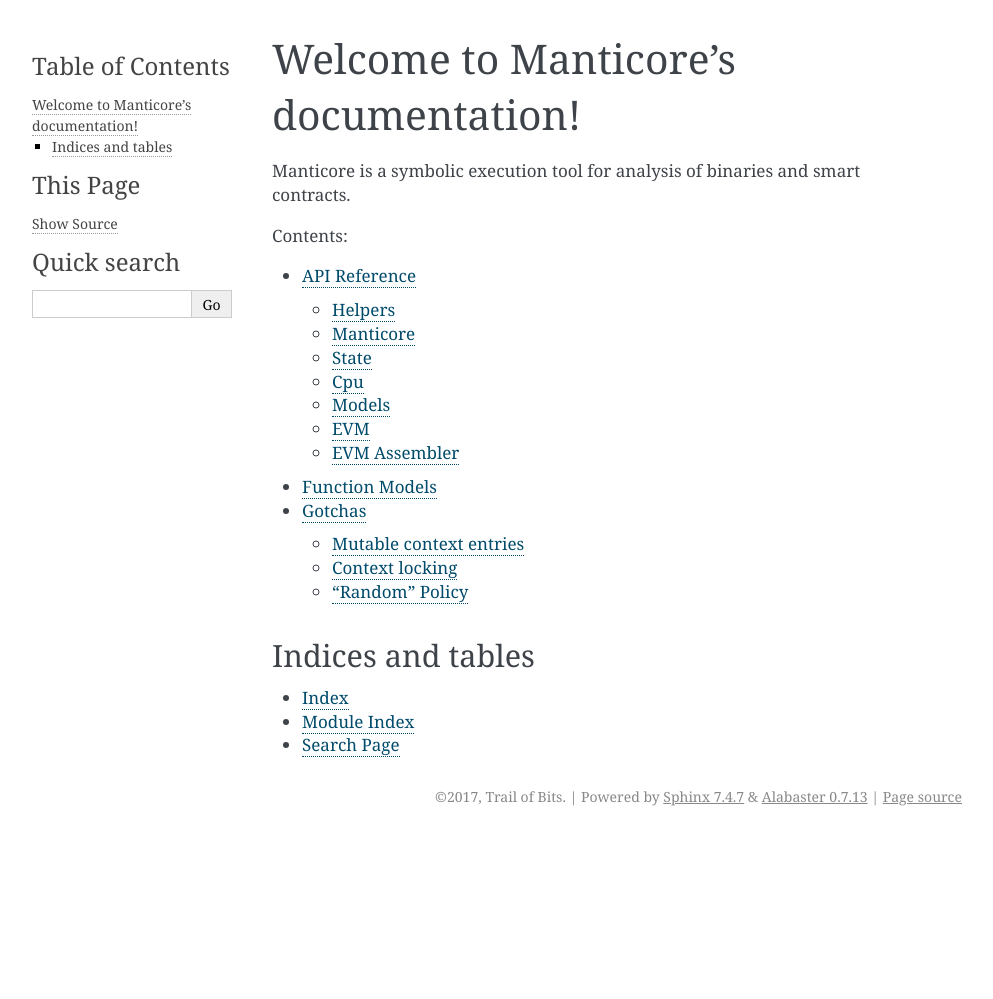
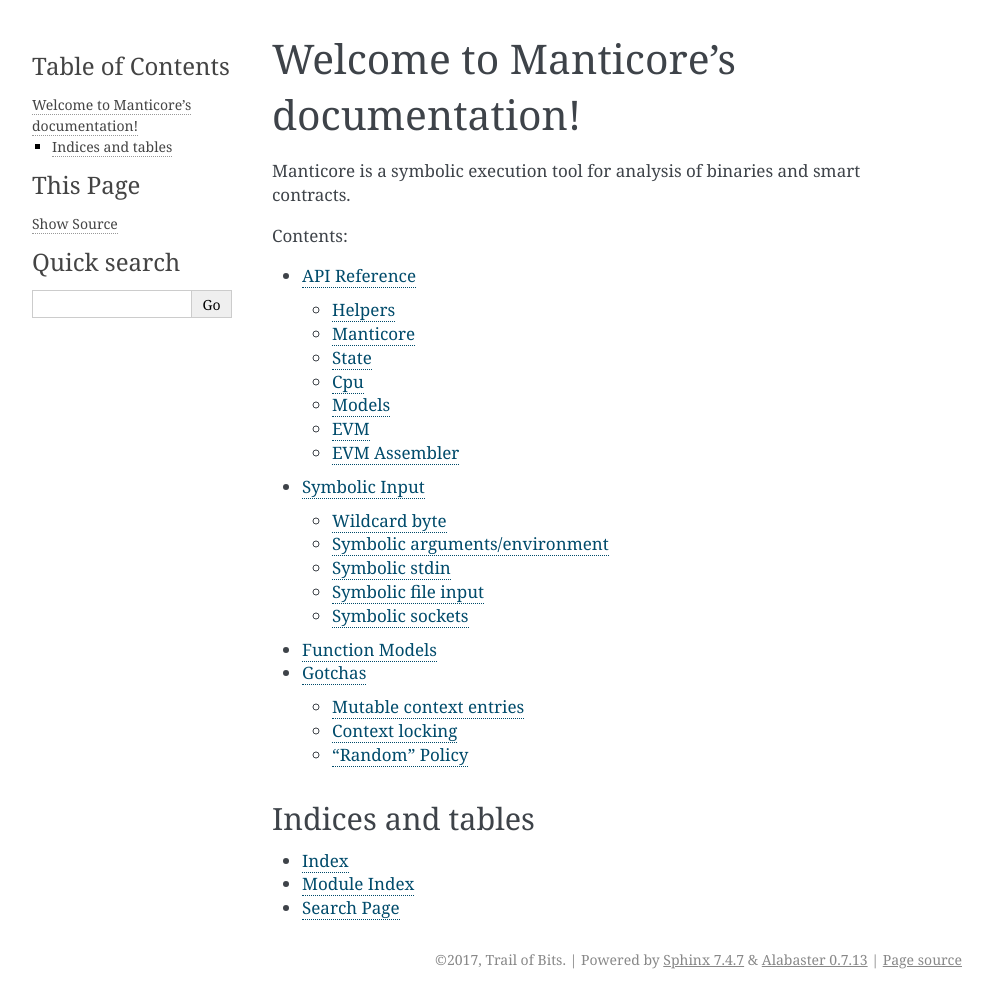
Before and after one commit to trailofbits/manticore, a Sphinx documentation site: the page built from docs/index.rst, in a window 1280 px wide. Shown: the whole page, without its empty margins (148-1141 px from the left). Built offline with Sphinx 7.4.7, drawn with Linux system fonts in a browser that asks for light colours; before the commit the page ends 900 px from its top, so only the background shows below that; some of the changed lines change nothing that is shown.

Commit message:
initial docs

```diff
--- a/docs/index.rst
+++ b/docs/index.rst
@@ -10,6 +10,7 @@
    :caption: Contents:
 
    api
+   syminput
    models
    gotchas
 
--- /dev/null
+++ b/docs/syminput.rst
@@ -0,0 +1,53 @@
+Symbolic Input
+==============
+
+Manticore allows you to execute programs with symbolic input, which represents a range of possible inputs. You
+can do this in a variety of manners.
+
+Wildcard byte
+-------------
+
+Throughout these various interfaces, the '+' character is defined to designate a byte
+of input as symbolic. This allows the user to make input partially symbolic, and partially
+concrete (e.g. known file magic bytes).
+
+Symbolic arguments/environment
+------------------------------
+
+To provide a symbolic argument or environment variable on the Manticore command line,
+use the wildcard byte where arguments and environment are specified.
+
+    $ manticore binary +++++ +++++
+    $ manticore binary --env VAR1=+++++ --env VAR2=++++++
+
+
+Symbolic stdin
+--------------
+
+Manticore by default is configured with 256 of symbolic stdin data, after an optional
+concrete data prefix, which can be provided with the ``concrete_data`` kwarg.
+
+Symbolic file input
+-------------------
+
+To provide symbolic input from a file, first create the files that will be opened by the
+analyzed program, and filling them with wildcard bytes where you would like symbolic data
+to be.
+
+For command line use, invoke Manticore with the ``--file`` argument.
+
+    $ manticore binary --file my_symbolic_file.txt
+
+For API use, use the ``SLinux.add_symbolic_file`` interface to customize the initial
+execution state from an ``init`` hook.
+
+    @m.init
+    def init(initial_state):
+        initial_state.platform.add_symbolic_file('my_symbolic_file.txt')
+
+
+Symbolic sockets
+----------------
+
+Manticore's socket support is experimental! Sockets are configured to contain 64 bytes of
+symbolic input.
```
